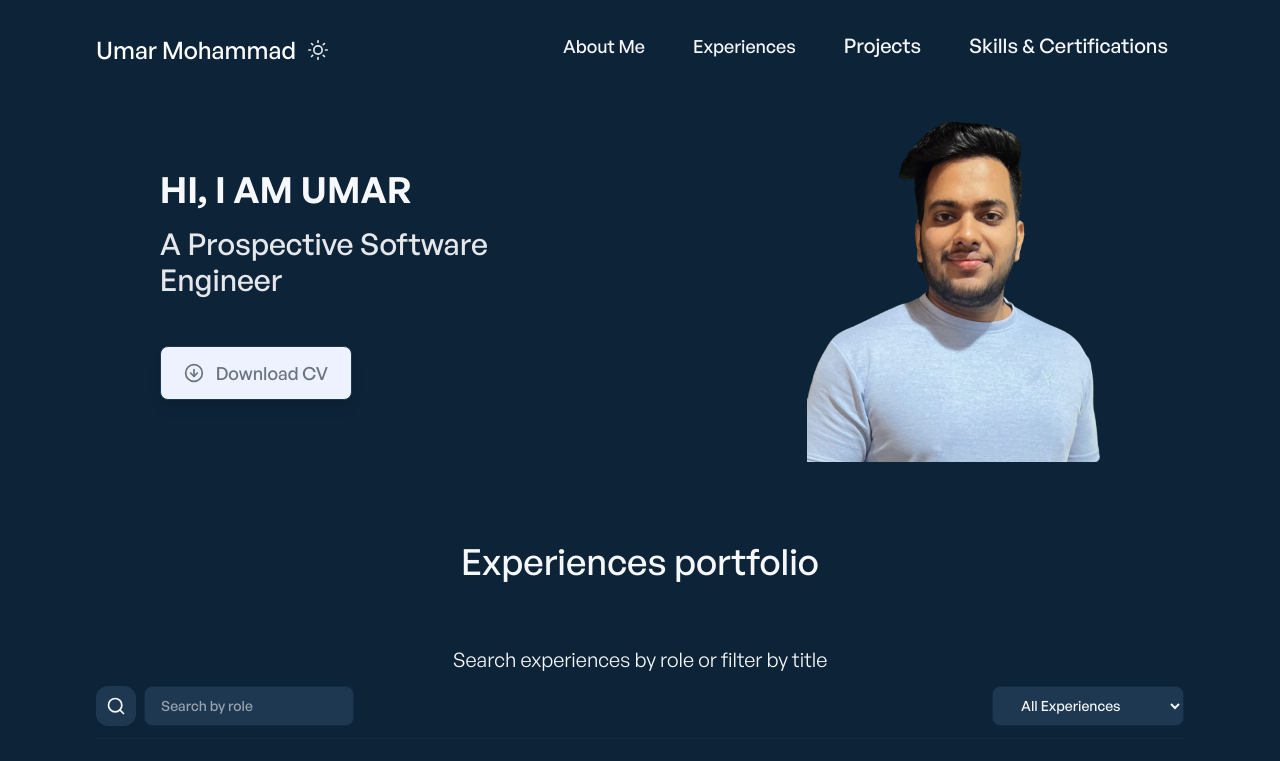
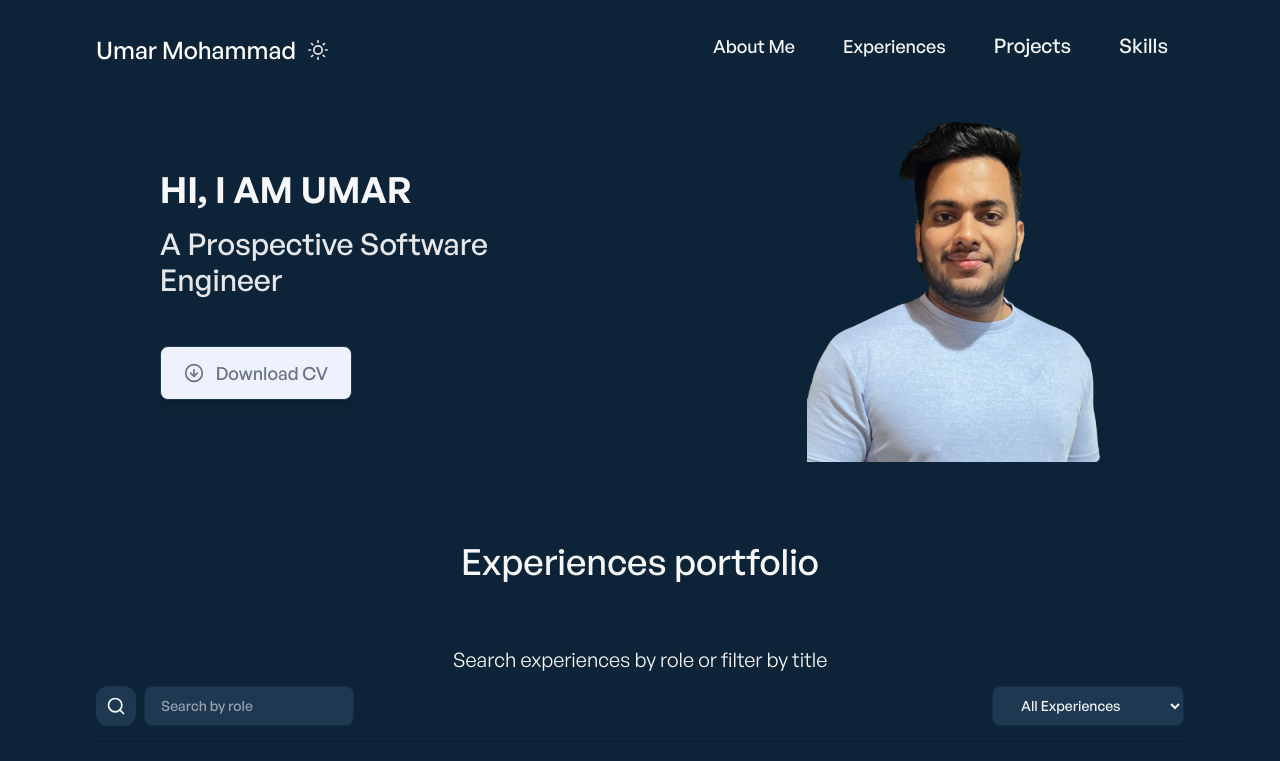
Before and after one commit to umar-7w4/portfolio-umar, a React (Create React App) app: page / in a window 1280 px wide. Shown: the top 761 px of the page. Built offline with nearby package versions, Linux system fonts and the light colour scheme.

Commit message:
Update AppHeader.jsx

```diff
--- a/src/components/shared/AppHeader.jsx
+++ b/src/components/shared/AppHeader.jsx
@@ -60,7 +60,7 @@
           <Link to="/about" className="block text-left text-lg text-primary-dark dark:text-ternary-light hover:text-secondary-dark dark:hover:text-secondary-light  sm:mx-4 mb-2 sm:py-2">About Me</Link>
           <Link to="/experiences" className="block text-left text-lg text-primary-dark dark:text-ternary-light hover:text-secondary-dark dark:hover:text-secondary-light  sm:mx-4 mb-2 sm:py-2">Experiences</Link>
           <Link to="/projects" className="block text-left text-xl font text-primary-dark dark:text-ternary-light hover:text-secondary-dark dark:hover:text-secondary-light sm:mx-4 mb-2 sm:py-2">Projects</Link>
-          <Link to="/skills&certifications" className="block text-left text-xl font text-primary-dark dark:text-ternary-light hover:text-secondary-dark dark:hover:text-secondary-light sm:mx-4 mb-2 sm:py-2">Skills & Certifications</Link>
+          <Link to="/skills&certifications" className="block text-left text-xl font text-primary-dark dark:text-ternary-light hover:text-secondary-dark dark:hover:text-secondary-light sm:mx-4 mb-2 sm:py-2">Skills</Link>
         </div>
       </div>
 
```
